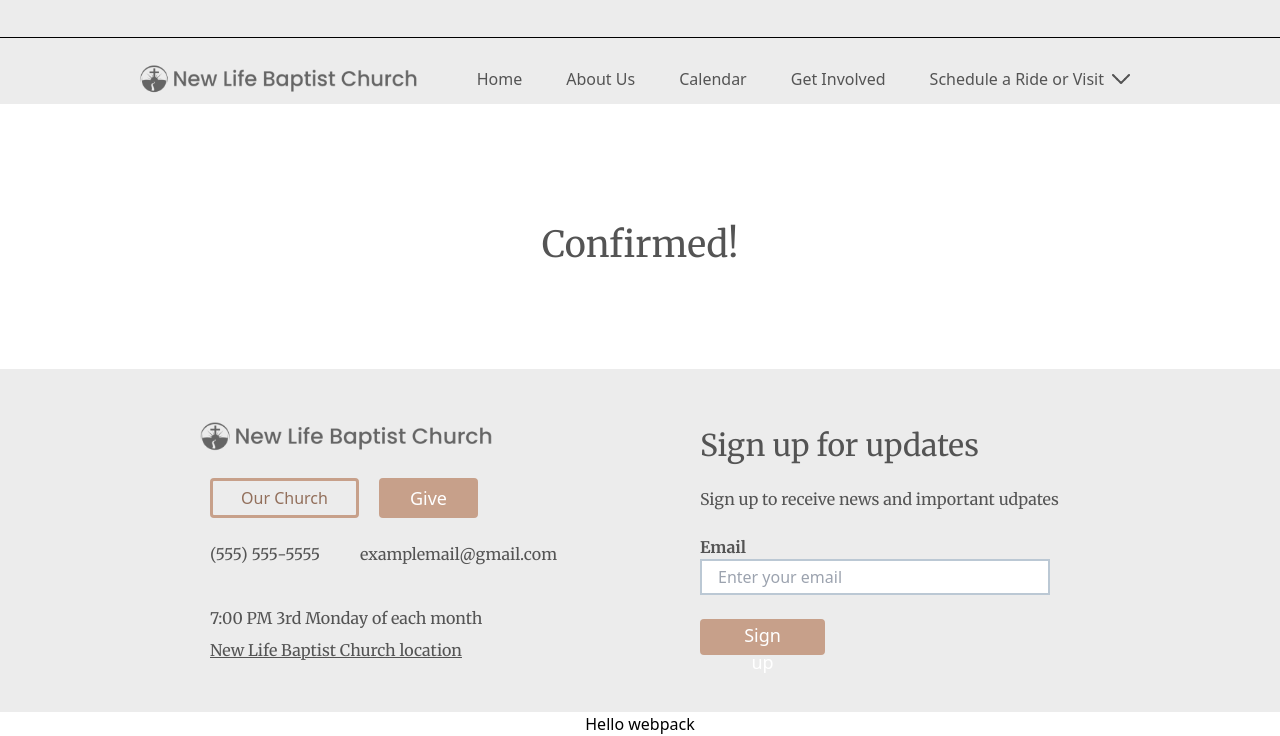
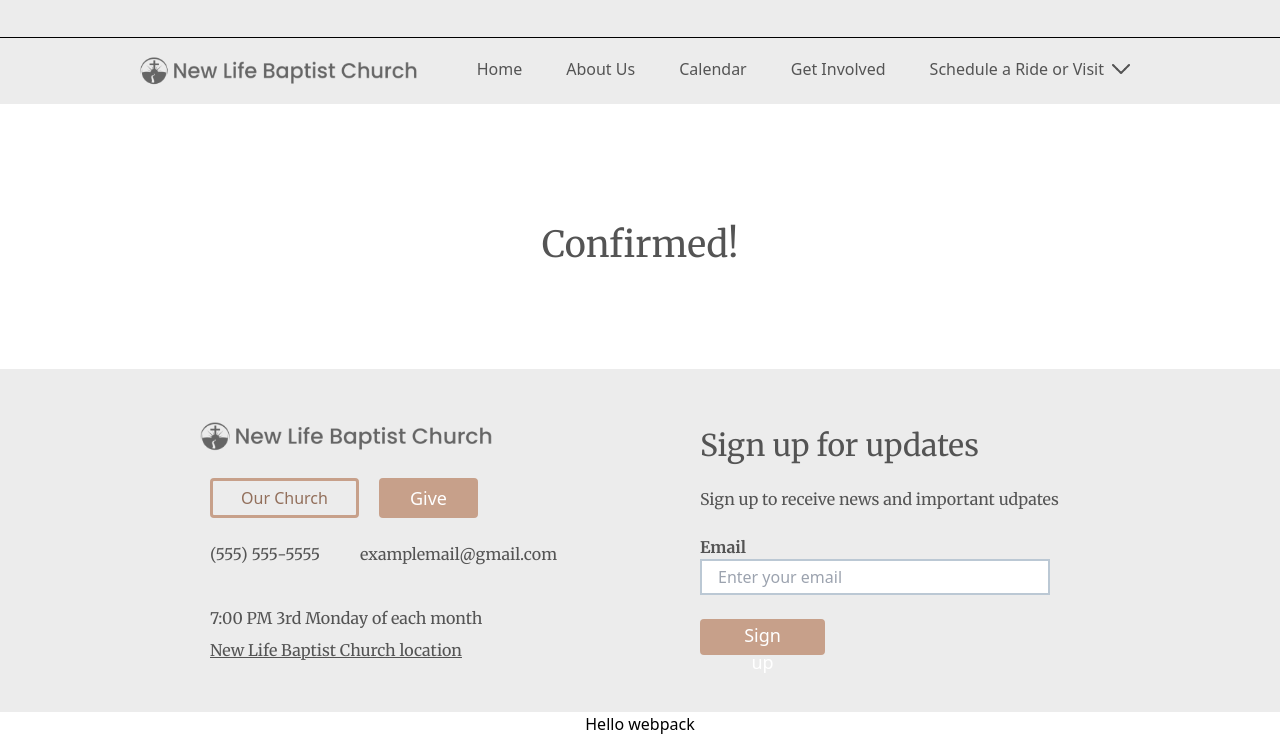
Before and after one commit to Joshrobertson023/new-life-cancer-support, a website built with webpack: page confirm.html in a window 1280 px wide. Shown: the part 91-827 px from the top of the page. Built offline with nearby package versions, Linux system fonts and the light colour scheme.

```diff
--- a/confirm.html
+++ b/confirm.html
@@ -78,10 +78,10 @@
          <div id="navBottom" class="flex justify-between items-center py-11">
             <div name="left" class="">
                <a href="index.html" class="">
-                  <img src="./images/Church logo 1.png"class="laptop:ml-[-15px] h-auto w-[200px] laptop:w-[300px]" alt="logo">
+                  <img src="./images/Church logo 1.png"class="laptop:ml-[-15px] pb-4 h-auto w-[200px] laptop:w-[300px]" alt="logo">
                </a>
             </div>
-            <div id="navLinks" name="right" class="flex gap-6 desktop:gap-11">
+            <div id="navLinks" name="right" class="flex gap-6 pb-4 h-11 desktop:gap-11">
 
 
                <!-- Mobile link dropdown -->
```
Also changed, not shown: dist/output.css, 1 other file.
